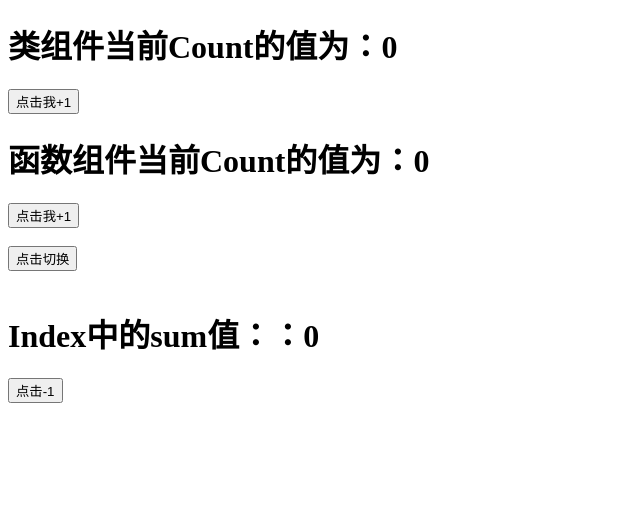
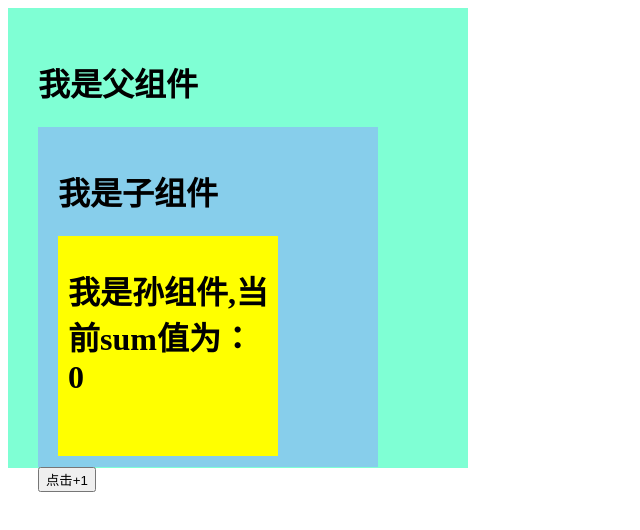
Before and after one commit to Duckdan/HooksOfReact, a React (Create React App) app: page / in a window 1280 px wide. Shown: the top 530 px of the page, without its empty margins (0-640 px from the left). Built offline with nearby package versions, Linux system fonts and the light colour scheme.

Commit message:
useContext学习

```diff
--- a/package.json
+++ b/package.json
@@ -32,5 +32,9 @@
       "last 1 firefox version",
       "last 1 safari version"
     ]
+  },
+  "devDependencies": {
+    "less": "3",
+    "less-loader": "7"
   }
 }
--- /dev/null
+++ b/src/03_useContext/child.jsx
@@ -0,0 +1,10 @@
+import React from 'react'
+import Son from './son'
+export default function Child() {
+    return (
+        <div className="child">
+            <h1>我是子组件</h1>
+            <Son/>
+        </div>
+    )
+}
--- /dev/null
+++ b/src/03_useContext/index.css
@@ -0,0 +1,20 @@
+.parent {
+  width: 400px;
+  height: 400px;
+  padding: 30px;
+  background-color: aquamarine;
+}
+
+.child{
+  width: 300px;
+  height: 300px;
+  padding: 20px;
+  background-color: skyblue;
+}
+
+.son{
+  width: 200px;
+  height: 200px;
+  padding: 10px;
+  background-color: yellow;
+}
--- /dev/null
+++ b/src/03_useContext/index.jsx
@@ -0,0 +1,10 @@
+import React from 'react'
+import {Parent} from './parent'
+import './index.css'
+export default function Index() {
+    return (
+        <>
+            <Parent />
+        </>
+    )
+}
--- /dev/null
+++ b/src/03_useContext/parent.jsx
@@ -0,0 +1,18 @@
+import React, { createContext, useState } from 'react'
+import Child from './child'
+
+const SumContext = createContext(0)
+function Parent() {
+    const [sum, setSum] = useState(0)
+    return (
+        <div className="parent">
+            <h1>我是父组件</h1>
+            <SumContext.Provider value={sum}>
+                <Child />
+            </SumContext.Provider>
+            <button onClick={() => setSum(preSum => preSum + 1)}>点击+1</button>
+        </div>
+    )
+}
+
+export { Parent, SumContext }
--- /dev/null
+++ b/src/03_useContext/son.jsx
@@ -0,0 +1,11 @@
+import React, { useContext } from 'react'
+import {SumContext} from './parent'
+
+export default function Son() {
+   const sum =  useContext(SumContext)
+    return (
+        <div className="son">
+            <h1>我是孙组件,当前sum值为：{sum}</h1>
+        </div>
+    )
+}
--- a/src/App.js
+++ b/src/App.js
@@ -1,5 +1,5 @@
 // import React from "react"; //react可以不引入
-import Child from "./02_useEffect"
+import Child from "./03_useContext"
 function App() {
   return (
     <div>
```
Also changed, not shown: 1 other file (tests, documents, lock files or other folders).
